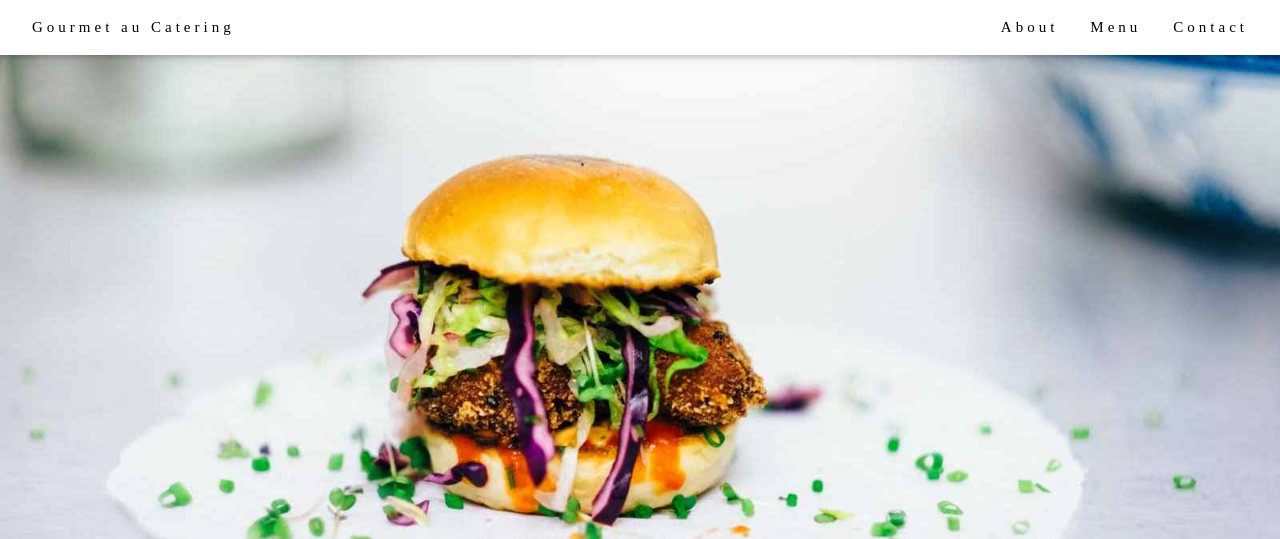
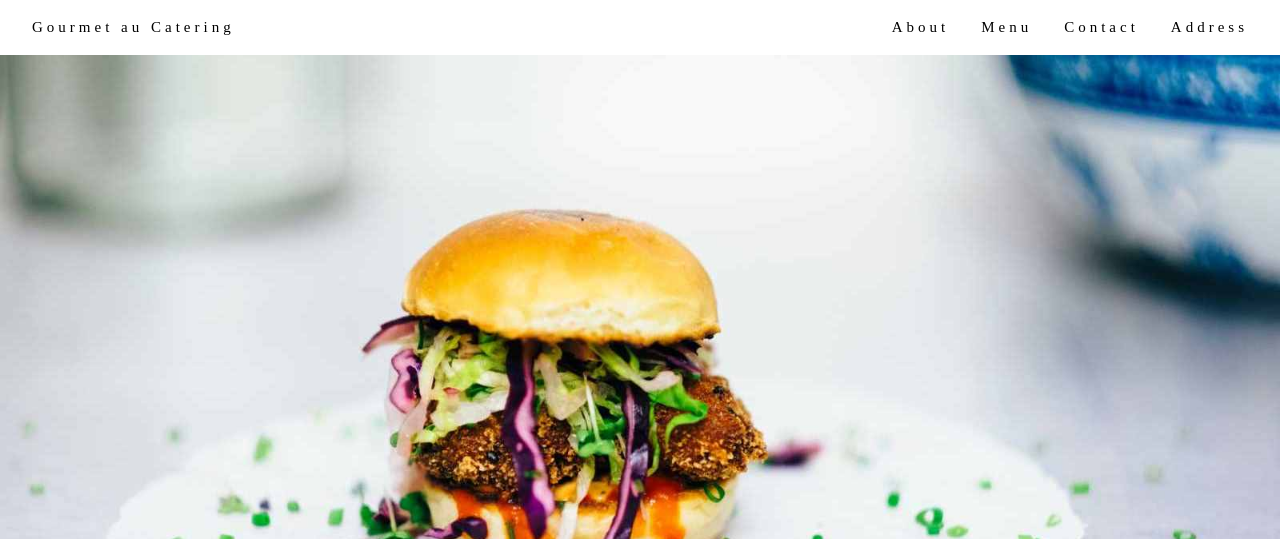
Before and after one commit to hayalas/static-site-html, a plain HTML site: page index.html in a window 1280 px wide. Shown: the top 539 px of the page. Drawn offline with nearby package versions, Linux system fonts and the light colour scheme.

Commit message:
Acrescentar Address no Layout

```diff
--- a/index.html
+++ b/index.html
@@ -24,7 +24,7 @@ h1, h2, h3, h4, h5, h6 {
       <a href="#about" class="w3-bar-item w3-button">About</a>
       <a href="#menu" class="w3-bar-item w3-button">Menu</a>
       <a href="#contact" class="w3-bar-item w3-button">Contact</a>
-    </div>
+      <a href="#contact" class="w3-bar-item w3-button">Address</a>
   </div>
 </div>
 
```
